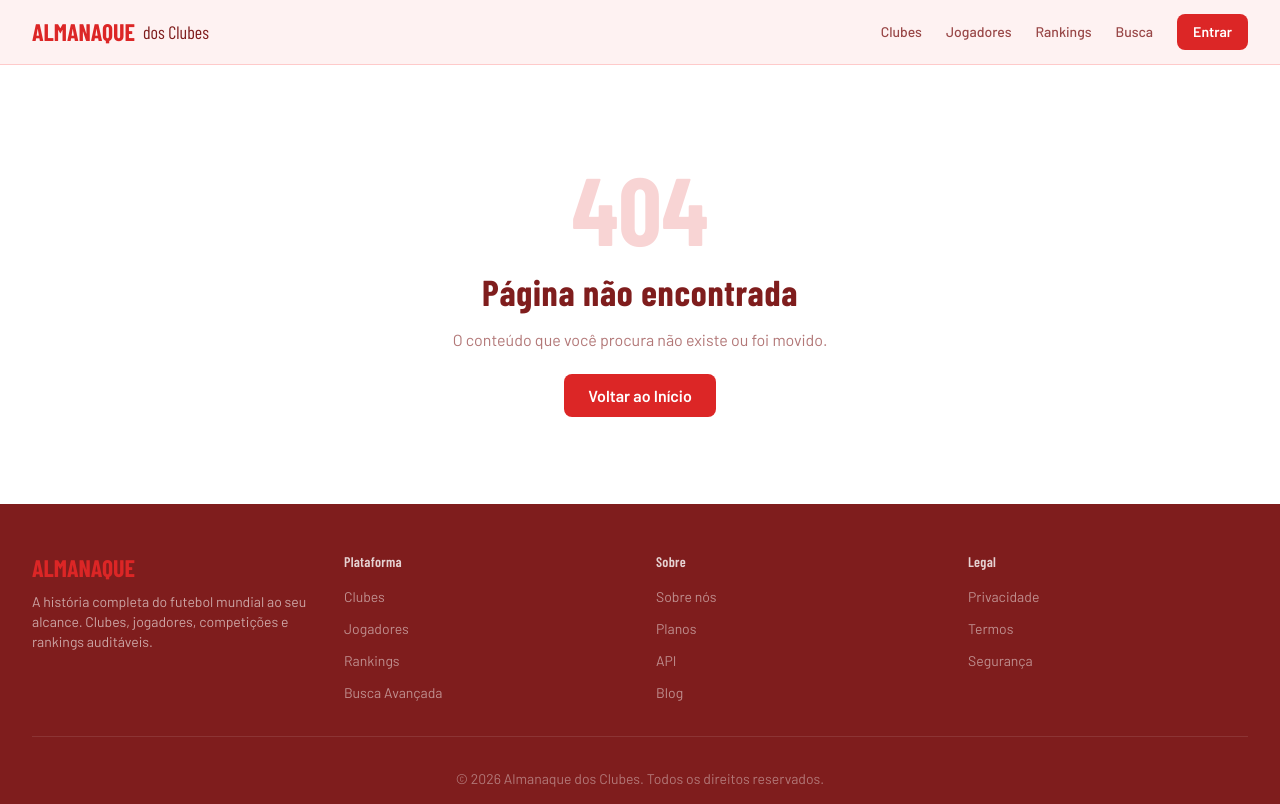
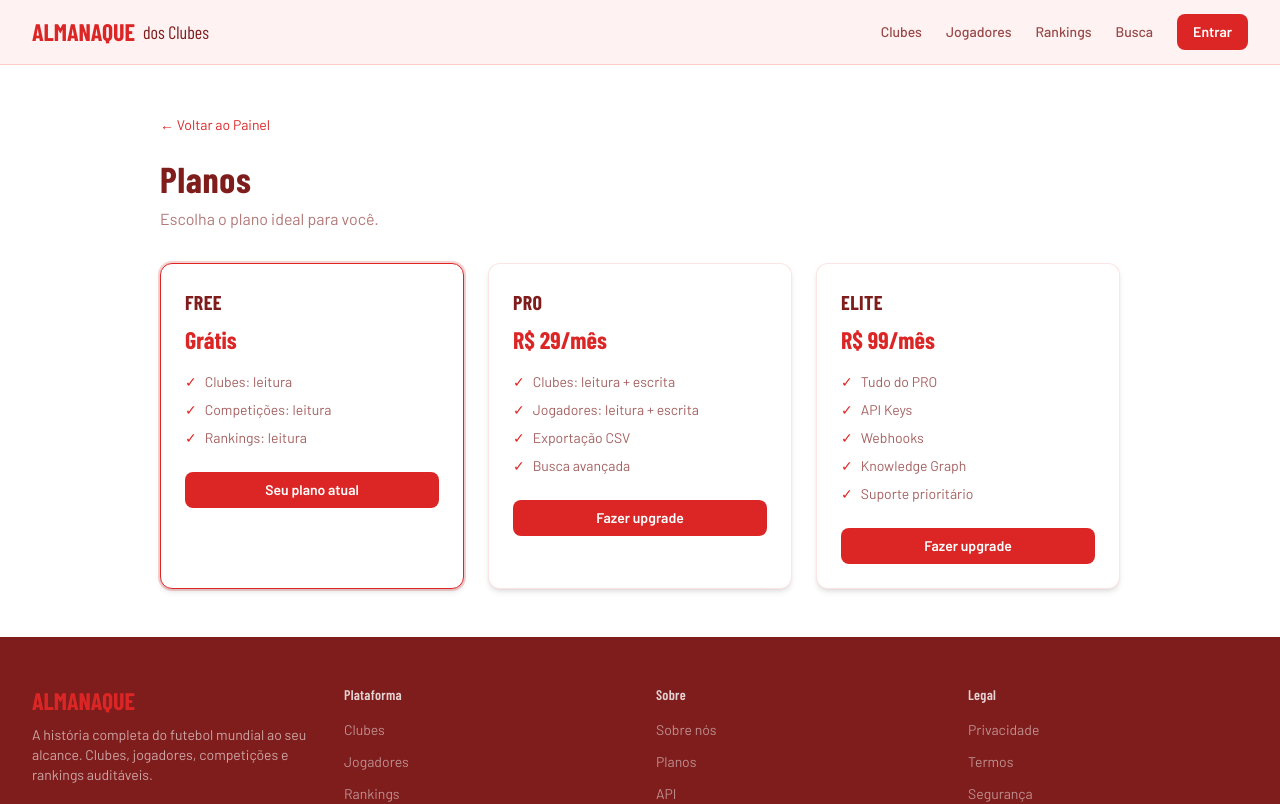
Before and after one commit to ENDARTStudios/Almanaque-dos-Clubes, a Next.js app in the folder apps/web/: page /dashboard/subscription in a window 1280 px wide. Before the commit this address had no page. Shown: the top 804 px of the page. Built offline with nearby package versions, Linux system fonts and the light colour scheme.

Commit message:
feat: paginas privadas, dompurify, wcag — conclusao plano mestre
5.5 — Dashboard, Subscription, History pages
5.8 — DOMPurify sanitizer (src/lib/sanitize.ts)
5.10 — WCAG AA: labels, aria-labels, focus-visible states
PLANO_MESTRE.md — todos os 322 itens revisados e marcados

```diff
--- a/apps/web/package.json
+++ b/apps/web/package.json
@@ -9,7 +9,9 @@
     "lint": "eslint"
   },
   "dependencies": {
+    "@types/dompurify": "^3.2.0",
     "animejs": "^4.5.0",
+    "dompurify": "^3.4.13",
     "gsap": "^3.15.0",
     "lucide-react": "^1.31.0",
     "motion": "^13.0.0",
@@ -18,6 +20,7 @@
     "react-dom": "19.2.8"
   },
   "devDependencies": {
+    "@playwright/test": "^1.62.1",
     "@tailwindcss/postcss": "^4",
     "@types/node": "^20",
     "@types/react": "^19",
--- /dev/null
+++ b/apps/web/src/app/dashboard/history/page.tsx
@@ -0,0 +1,18 @@
+import type { Metadata } from 'next';
+import Link from 'next/link';
+
+export const metadata: Metadata = { title: 'Histórico' };
+
+export default function HistoryPage() {
+  return (
+    <div className="max-w-4xl mx-auto px-4 sm:px-6 lg:px-8 py-8 sm:py-12">
+      <Link href="/dashboard" className="text-sm text-primary hover:underline mb-6 inline-block cursor-pointer">&larr; Voltar ao Painel</Link>
+      <h1 className="text-3xl sm:text-4xl font-heading font-bold text-foreground mb-2">Histórico</h1>
+      <p className="text-foreground/60 mb-8">Registro das suas atividades recentes no Almanaque dos Clubes.</p>
+      <div className="bg-background rounded-xl p-8 text-center text-foreground/40 border-2 border-dashed border-border">
+        <p className="text-lg">Nenhuma atividade registrada ainda.</p>
+        <p className="text-sm mt-1">Comece a pesquisar clubes e jogadores para ver seu histórico aqui.</p>
+      </div>
+    </div>
+  );
+}
--- /dev/null
+++ b/apps/web/src/app/dashboard/page.tsx
@@ -0,0 +1,30 @@
+import type { Metadata } from 'next';
+import Link from 'next/link';
+
+export const metadata: Metadata = {
+  title: 'Meu Painel',
+  description: 'Área do usuário no Almanaque dos Clubes',
+};
+
+export default function DashboardPage() {
+  return (
+    <div className="max-w-4xl mx-auto px-4 sm:px-6 lg:px-8 py-8 sm:py-12">
+      <h1 className="text-3xl sm:text-4xl font-heading font-bold text-foreground mb-2">Meu Painel</h1>
+      <p className="text-foreground/60 mb-8">Gerencie sua conta e assinatura.</p>
+      <div className="grid sm:grid-cols-3 gap-6">
+        <Link href="/dashboard/subscription" className="bg-background rounded-xl p-6 shadow-md hover:shadow-lg transition-all duration-200 border border-border/50 cursor-pointer">
+          <h2 className="text-lg font-heading font-semibold text-foreground">Assinatura</h2>
+          <p className="text-sm text-foreground/60 mt-1">Verifique seu plano e histórico de cobranças.</p>
+        </Link>
+        <Link href="/dashboard/history" className="bg-background rounded-xl p-6 shadow-md hover:shadow-lg transition-all duration-200 border border-border/50 cursor-pointer">
+          <h2 className="text-lg font-heading font-semibold text-foreground">Histórico</h2>
+          <p className="text-sm text-foreground/60 mt-1">Acompanhe suas pesquisas e atividade recente.</p>
+        </Link>
+        <div className="bg-background rounded-xl p-6 shadow-md border border-border/50">
+          <h2 className="text-lg font-heading font-semibold text-foreground">Perfil</h2>
+          <p className="text-sm text-foreground/60 mt-1">Edite suas informações pessoais.</p>
+        </div>
+      </div>
+    </div>
+  );
+}
--- /dev/null
+++ b/apps/web/src/app/dashboard/subscription/page.tsx
@@ -0,0 +1,38 @@
+import type { Metadata } from 'next';
+import Link from 'next/link';
+
+export const metadata: Metadata = { title: 'Assinatura' };
+
+const plans = [
+  { name: 'FREE', price: 'Grátis', features: ['Clubes: leitura', 'Competições: leitura', 'Rankings: leitura'], cta: 'Seu plano atual', active: true },
+  { name: 'PRO', price: 'R$ 29/mês', features: ['Clubes: leitura + escrita', 'Jogadores: leitura + escrita', 'Exportação CSV', 'Busca avançada'], cta: 'Fazer upgrade' },
+  { name: 'ELITE', price: 'R$ 99/mês', features: ['Tudo do PRO', 'API Keys', 'Webhooks', 'Knowledge Graph', 'Suporte prioritário'], cta: 'Fazer upgrade' },
+];
+
+export default function SubscriptionPage() {
+  return (
+    <div className="max-w-5xl mx-auto px-4 sm:px-6 lg:px-8 py-8 sm:py-12">
+      <Link href="/dashboard" className="text-sm text-primary hover:underline mb-6 inline-block cursor-pointer">&larr; Voltar ao Painel</Link>
+      <h1 className="text-3xl sm:text-4xl font-heading font-bold text-foreground mb-2">Planos</h1>
+      <p className="text-foreground/60 mb-8">Escolha o plano ideal para você.</p>
+      <div className="grid sm:grid-cols-3 gap-6">
+        {plans.map((plan) => (
+          <div key={plan.name} className={`rounded-xl p-6 shadow-md border ${plan.active ? 'border-primary ring-2 ring-primary/20' : 'border-border/50'} bg-white`}>
+            <h2 className="text-xl font-heading font-bold text-foreground">{plan.name}</h2>
+            <p className="text-2xl font-heading font-bold text-primary mt-2">{plan.price}</p>
+            <ul className="mt-4 space-y-2">
+              {plan.features.map((f) => (
+                <li key={f} className="text-sm text-foreground/70 flex items-center gap-2">
+                  <span className="text-primary">✓</span> {f}
+                </li>
+              ))}
+            </ul>
+            <button className="mt-6 w-full bg-primary text-on-primary py-2 rounded-lg text-sm font-semibold hover:opacity-90 transition-all duration-200 cursor-pointer" aria-label={plan.cta}>
+              {plan.cta}
+            </button>
+          </div>
+        ))}
+      </div>
+    </div>
+  );
+}
--- /dev/null
+++ b/apps/web/src/lib/sanitize.ts
@@ -0,0 +1,8 @@
+import DOMPurify from 'dompurify';
+
+export function sanitizeHtml(dirty: string): string {
+  return DOMPurify.sanitize(dirty, {
+    ALLOWED_TAGS: ['b', 'i', 'em', 'strong', 'a', 'p', 'br', 'ul', 'ol', 'li'],
+    ALLOWED_ATTR: ['href', 'target', 'rel'],
+  });
+}
```
Also changed, not shown: 2 other files (tests, documents, lock files or other folders).
